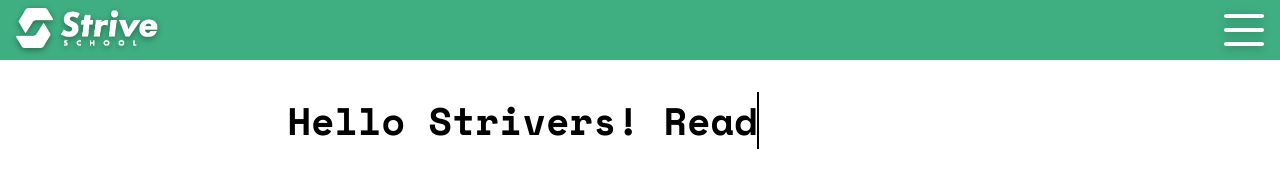
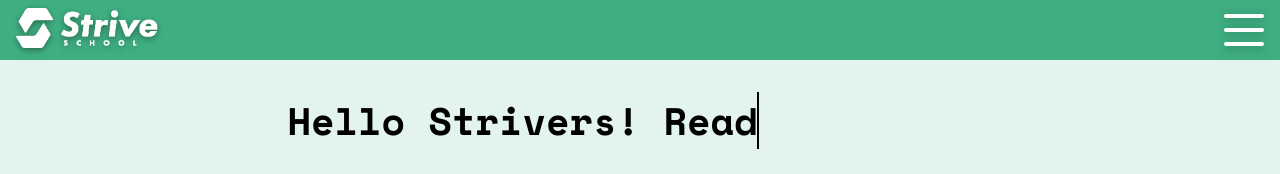
Before and after one commit to StefanoMiC/WD-W9-L2-Components-Animation-Nov21, a plain HTML site: page index.html in a window 1280 px wide. Drawn offline with nearby package versions, Linux system fonts and the light colour scheme.

Commit message:
changes bg-color

```diff
--- a/styles.css
+++ b/styles.css
@@ -9,6 +9,7 @@
 body {
   margin: 0;
   font-family: "Montserrat", sans-serif;
+  background-color: #e3f3ed;
 }
 
 nav {
@@ -298,7 +299,7 @@ main h1::after {
 }
 
 main h1::before {
-  background-color: white;
+  background-color: #e3f3ed;
   animation: write 3s steps(30) forwards 3s;
 }
 
```
